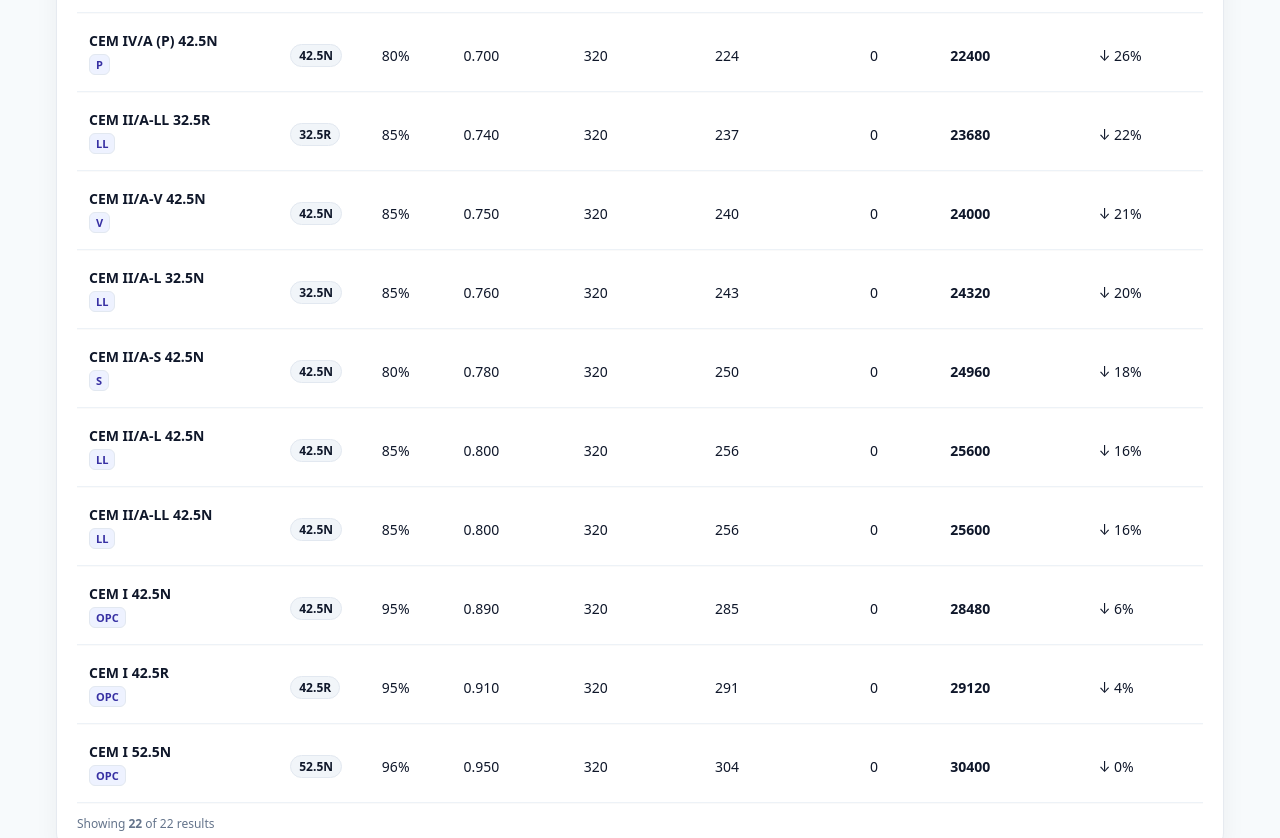
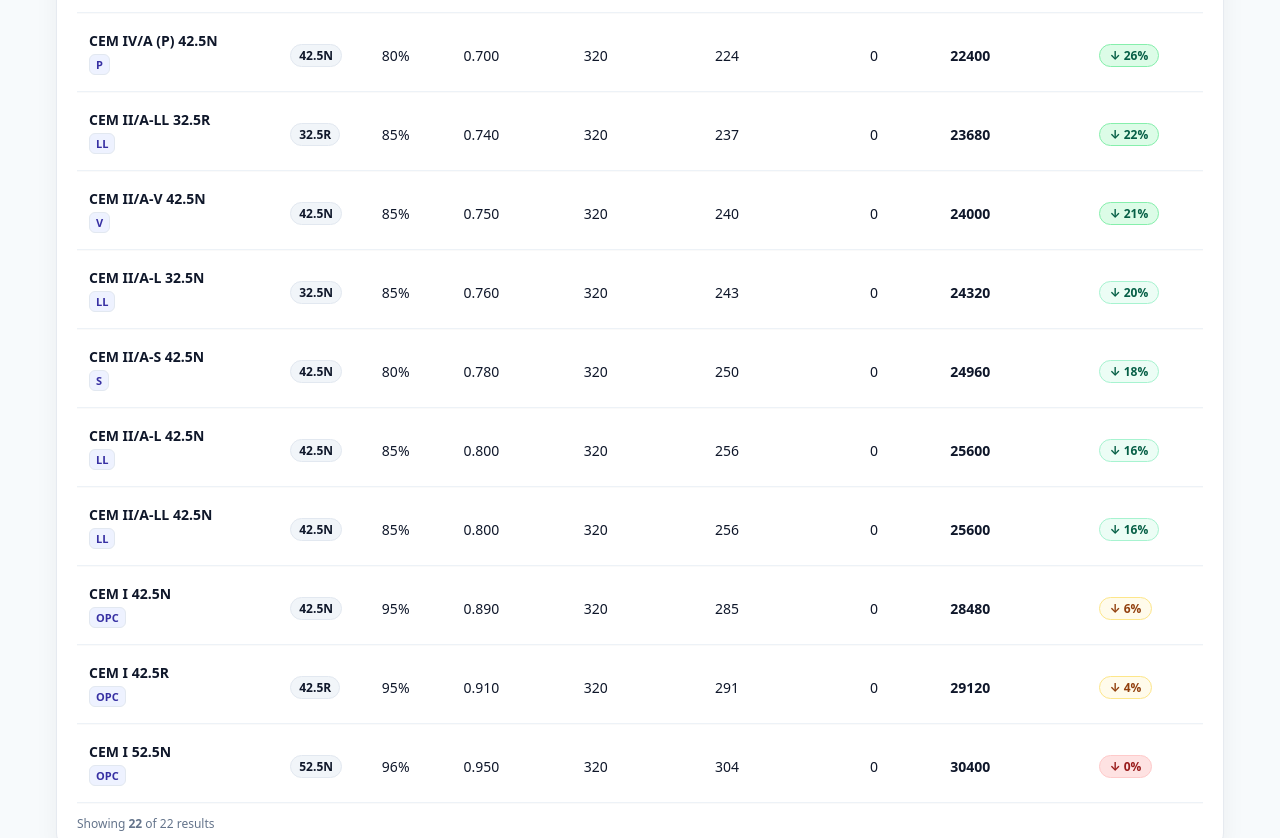
Before and after one commit to MarioSorgente/cement-lca, a Next.js app: page / in a window 1280 px wide. Shown: the part 1540-2378 px from the top of the page. Built offline with nearby package versions, Linux system fonts and the light colour scheme.

Commit message:
Update globals.css

```diff
--- a/styles/globals.css
+++ b/styles/globals.css
@@ -199,3 +199,20 @@ body { margin: 0; background: #f7fafc; color: #0f172a; }
 /* Sort header affordance */
 .th-sort { cursor: pointer; user-select: none; }
 .sort-caret { margin-left: 4px; color: #94a3b8; }
+
+/* Pills for Δ vs baseline */
+.pill { display:inline-block; padding:2px 10px; border-radius:999px; font-weight:700; font-size:12px; }
+.pill-red { background:#fee2e2; color:#991b1b; border:1px solid #fecaca; }
+.pill-amber { background:#fffbeb; color:#92400e; border:1px solid #fde68a; }
+.pill-green { background:#ecfdf5; color:#065f46; border:1px solid #a7f3d0; }
+.pill-deepgreen { background:#dcfce7; color:#065f46; border:1px solid #86efac; }
+
+/* Elevated rows + left stripe already in inline style */
+.tr-elevated { background:#fff; border:1px solid #e5e7eb; }
+.tr-selected { outline:2px solid #0ea5e9; }
+.row-best { box-shadow: inset 0 0 0 9999px rgba(16,185,129,0.06); }
+.row-baseline { box-shadow: inset 0 0 0 9999px rgba(239,68,68,0.06); }
+.row-dim { opacity:0.6; }
+
+/* Small input for per-cement editor */
+.input.sm { height: 32px; padding: 4px 8px; font-size: 13px; }
```
